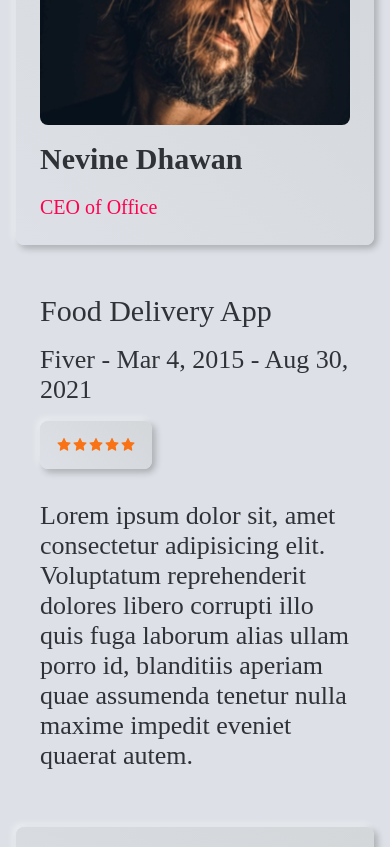
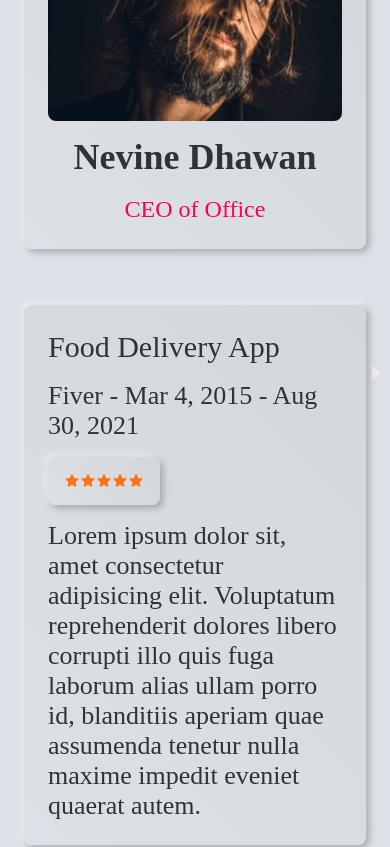
Before and after one commit to ultramind/my-official-react-portfolio, a React (Vite) app: page / in a window 390 px wide. Shown: the part 9620-10467 px from the top of the page. Built offline with nearby package versions, Linux system fonts and the light colour scheme; a web font is replaced by a local one.

Commit message:
Added the carousel in Testimonies Component using eact-responsive-carousel

```diff
--- a/src/components/Testimonial/Testimony.jsx
+++ b/src/components/Testimonial/Testimony.jsx
@@ -7,6 +7,7 @@ import {
 import { IoMdQuote } from "react-icons/io";
 import Aos from "aos";
 import "aos/dist/aos.css";
+import { FaQuoteLeft, FaQuoteRight } from "react-icons/fa";
 
 const Testimony = ({ propData, theme }) => {
   const { img, author, title, project, date, body } = propData;
@@ -15,7 +16,7 @@ const Testimony = ({ propData, theme }) => {
   }, []);
   return (
     <div
-      className="flex flex-col space-y-6 md:flex-row md:justify-between md:gap-8"
+      className="flex flex-col p-6 mb-4 space-y-2 md:p-6 md:flex-row md:justify-between md:gap-8"
       data-aos="fade-up"
     >
       <div
@@ -27,26 +28,19 @@ const Testimony = ({ propData, theme }) => {
           <div>
             <img src={img} className="w-[100%] rounded-lg" alt="" />
           </div>
-          <h2 className="text-3xl font-bold">{author}</h2>
-          <h2 className="text-primary text-xl">{title}</h2>
+          <h2 className="text-4xl font-bold">{author}</h2>
+          <h2 className="text-primary text-2xl">{title}</h2>
         </div>
       </div>
-      <div class="rounded-xl md:flex-[60%]">
-        <div className="hidden md:block md:flex md:justify-between md:items-center">
-          <IoMdQuote className="text-8xl" />
-          <div className="flex md:gap-6">
-            <button className="py-4 rounded text-2xl px-8 shadow-default text-primary">
-              <AiOutlineArrowLeft />
-            </button>
-            <button className="py-4 rounded text-2xl px-8 shadow-default text-primary">
-              <AiOutlineArrowRight />
-            </button>
-          </div>
+      <div class="rounded-xl space-y-12 text-left md:flex-[55%]">
+        <div className="hidden md:flex md:justify-between md:items-center lg:items-start">
+          <FaQuoteLeft className="text-8xl" />
+          <FaQuoteRight className="text-8xl" />
         </div>
         <div
           className={`${
-            theme === "dark" ? "dark-theme-shadow-effect" : "shadow-demand"
-          } p-6 rounded-lg space-y-8`}
+            theme == "dark" ? "dark-theme-shadow-effect" : "shadow-demand"
+          } p-6 rounded-lg space-y-4 shadow-default`}
         >
           <div className=" rounded-lg flex flex-col space-y-4 md:flex-row md:justify-between md:items-center md:border-b-2 md:border-gray-400 md:pb-6">
             <div className="title space-y-4">
--- a/src/components/Testimonial/index.jsx
+++ b/src/components/Testimonial/index.jsx
@@ -1,13 +1,15 @@
 import { useEffect, useState } from "react";
 import testimonies from "../../constants/testimonial";
 import Testimony from "./Testimony";
+
+import { Carousel } from "react-responsive-carousel";
+import styles from "react-responsive-carousel/lib/styles/carousel.min.css";
 import {
   BsArrowLeftCircle,
   BsArrowRightCircle,
   BsFillArrowLeftCircleFill,
   BsFillArrowRightCircleFill,
 } from "react-icons/bs";
-import Slider from "react-slick";
 import Aos from "aos";
 import "aos/dist/aos.css";
 
@@ -28,15 +30,17 @@ const Testimonial = ({ theme }) => {
   };
   // console.log(data);
   return (
-    <div id="testimonies" className="p-4 my-20 md:px-12 lg:px-64 ">
+    <div id="testimonies" className="p-0 my-20 md:px-6 lg:px-40 ">
       <div className="title text-center space-y-3 mb-16" data-aos="fade-up">
         <h3 className="text-primary">WHAT CLIENTS SAY</h3>
         <h1 className="text-5xl font-bold md:text-6xl">Testimonial</h1>
       </div>
       <div className="flex flex-col mt-16 space-y-8 md:flex-row md:justify-between md:gap-16 md:mt-8 md:flex-wrap">
-        {data.map((testimony, index) => {
-          return <Testimony key={index} theme={theme} propData={testimony} />;
-        })}
+        <Carousel interval={1000}>
+          {data.map((testimony, index) => {
+            return <Testimony key={index} theme={theme} propData={testimony} />;
+          })}
+        </Carousel>
       </div>
     </div>
   );
```
